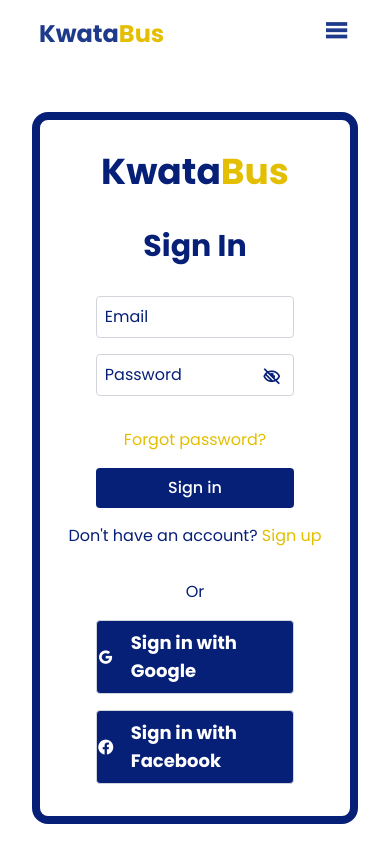
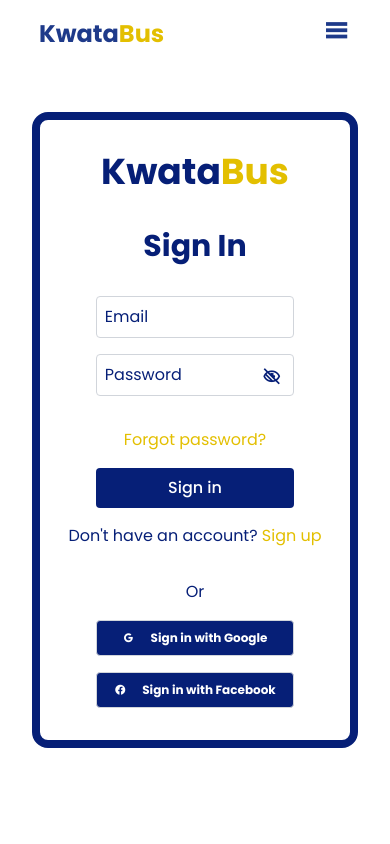
Before and after one commit to Patrickodida/KwataBus-App, a React (Vite) app: page /Login in a window 390 px wide. Shown: the top 844 px of the page. Built offline with nearby package versions, Linux system fonts and the light colour scheme.

Commit message:
Modify the font-sizes for the social Aouth for the signup and login page

```diff
--- a/src/components/About.jsx
+++ b/src/components/About.jsx
@@ -14,7 +14,7 @@
           <div className="image md:w-1/2 h-auto flex justify-center rounded-lg p-4 shadow-2xl w-full mb-8">
             <img src={SvgSmartphone} className="" />
           </div>
-          <div className="text md:w-1/2 text-left w-full">
+          <div className="text md:w-1/2 text-center md:text-left w-full">
             <p>
               Welcome to KwataBus – your hassle-free platform for bus bookings!
               At KwataBus, we prioritize seamless travel experiences. Whether
@@ -28,7 +28,7 @@
           </div>
         </div>
         <div className="section-2 md:flex flex-col md:flex-row md:justify-center md:items-center gap-[10%] mb-4">
-          <div className="text md:w-1/2 w-full text-left mb-8 order-2 md:order-1">
+          <div className="text md:w-1/2 w-full text-center md:text-left mb-8 order-2 md:order-1">
             <p>
               At KwataBus, we're more than a booking platform – we're your
               trusted travel companion. Our dedicated team ensures every aspect
--- a/src/pages/Login.jsx
+++ b/src/pages/Login.jsx
@@ -147,12 +147,12 @@
           <div className="mt-8 flex-col gap-y-4">
             <p className="text-[#061f77] text-center">Or</p>
             <div className="flex justify-center m-auto w-[80%]">
-              <Link className="flex w-4/5 py-2 mt-4 items-center justify-center gap-2 active:scale-[.98] hover:scale-[1.01] transition-all rounded bg-[#061f77] text-white text-lg font-bold border border-gray-300 text-[#061f77] focus:outline-none">
+              <Link className="flex w-4/5 py-2 mt-4 items-center justify-center gap-2 active:scale-[.98] hover:scale-[1.01] transition-all rounded bg-[#061f77] text-white text-[0.75rem] md:text-lg font-bold border border-gray-300 text-[#061f77] focus:outline-none">
                 <i className="bx bxl-google mr-2"></i>Sign in with Google
               </Link>
             </div>
             <div className="flex justify-center m-auto w-[80%]">
-              <Link className="flex w-4/5 py-2 mt-4 items-center justify-center gap-2 active:scale-[.98] hover:scale-[1.01] transition-all rounded bg-[#061f77] text-white text-lg font-bold border border-gray-300 text-[#061f77] focus:outline-none">
+              <Link className="flex w-4/5 py-2 mt-4 items-center justify-center gap-2 active:scale-[.98] hover:scale-[1.01] transition-all rounded bg-[#061f77] text-white text-[0.75rem] md:text-lg font-bold border border-gray-300 text-[#061f77] focus:outline-none">
                 <i className="bx bxl-facebook-circle mr-2"></i>Sign in with Facebook
               </Link>
             </div>
--- a/src/pages/Signup.jsx
+++ b/src/pages/Signup.jsx
@@ -280,12 +280,12 @@
           <div className="mt-8 flex-col gap-y-4">
             <p className="text-center text-[#061f77]">Or</p>
             <div className="flex justify-center m-auto w-[80%]">
-              <Link className="flex w-4/5 py-2 mt-4 items-center justify-center gap-2 active:scale-[.98] hover:scale-[1.01] transition-all rounded bg-[#061f77] text-white text-lg font-bold border border-gray-300 text-[#061f77] focus:outline-none">
+              <Link className="flex w-4/5 py-2 mt-4 items-center justify-center gap-2 active:scale-[.98] hover:scale-[1.01] transition-all rounded bg-[#061f77] text-white text-[0.75rem] md:text-lg font-bold border border-gray-300 text-[#061f77] focus:outline-none">
                 <i className="bx bxl-google mr-2"></i> Sign up with Google
               </Link>
             </div>
             <div className="flex justify-center m-auto w-[80%]">
-              <Link className="flex w-4/5 py-2 mt-4 items-center justify-center gap-2 active:scale-[.98] hover:scale-[1.01] transition-all rounded bg-[#061f77] text-white text-lg font-bold border border-gray-300 text-[#061f77] focus:outline-none">
+              <Link className="flex w-4/5 py-2 mt-4 items-center justify-center gap-2 active:scale-[.98] hover:scale-[1.01] transition-all rounded bg-[#061f77] text-white text-[0.75rem] md:text-lg font-bold border border-gray-300 text-[#061f77] focus:outline-none">
                 <i className="bx bxl-facebook-circle mr-2"></i>Sign up with Facebook
               </Link>
             </div>
```
